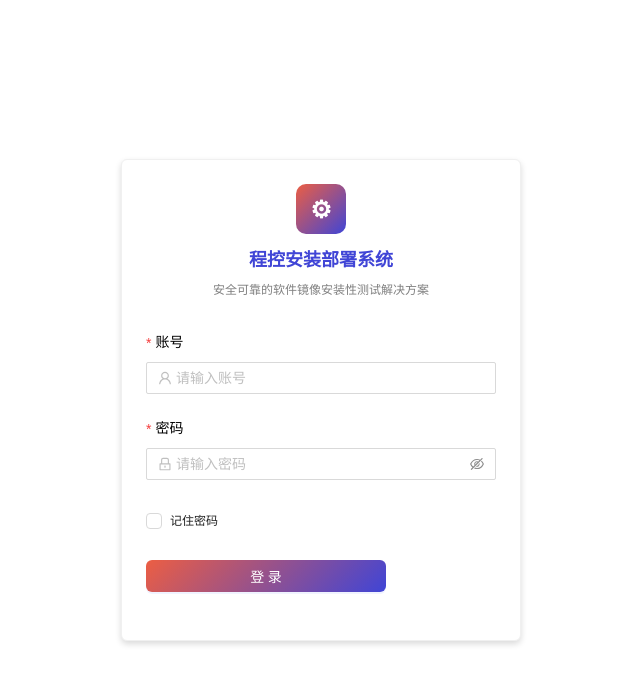
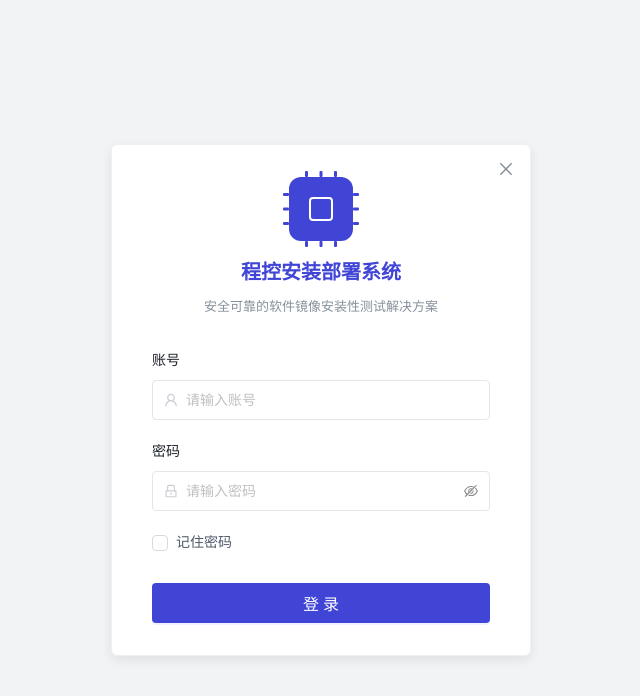
Before and after one commit to ooiooiooi/pcids, a React (Vite) app: page /#/login in a window 1280 px wide. Shown: the top 696 px of the page, without its empty margins (319-959 px from the left). Built offline with nearby package versions, Linux system fonts and the light colour scheme.

Commit message:
feat: 更新登录页面 UI 样式以匹配新原型设计

```diff
--- a/src/pages/Login/index.tsx
+++ b/src/pages/Login/index.tsx
@@ -1,7 +1,7 @@
 import { useState } from 'react'
 import { useNavigate } from 'react-router-dom'
 import { Form, Input, Button, Checkbox, Card, App as AntdApp } from 'antd'
-import { UserOutlined, LockOutlined } from '@ant-design/icons'
+import { UserOutlined, LockOutlined, CloseOutlined } from '@ant-design/icons'
 import { authApi } from '../../services/api'
 import { permissionApi } from '../../services/permission'
 import { usePermission } from '../../hooks'
@@ -58,76 +58,101 @@ const Login: React.FC = () => {
         display: 'flex',
         alignItems: 'center',
         justifyContent: 'center',
-        background: '#fff',
+        background: '#f2f3f5',
       }}
     >
       <Card
         style={{
-          width: 400,
+          width: 420,
           borderRadius: 6,
-          boxShadow: '0 3px 6px rgba(0,0,0,0.15)',
+          boxShadow: '0 4px 12px rgba(0,0,0,0.08)',
+          position: 'relative'
         }}
+        bodyStyle={{ padding: '32px 40px' }}
       >
+        <CloseOutlined style={{ position: 'absolute', top: 16, right: 16, fontSize: 16, color: '#86909c', cursor: 'pointer' }} />
+
         <div style={{ textAlign: 'center', marginBottom: 32 }}>
           <div style={{
-            width: 50, height: 50, margin: '0 auto 12px',
-            background: 'linear-gradient(135deg, #EC5E43 0%, #4045D6 100%)',
-            borderRadius: 10, display: 'flex', alignItems: 'center', justifyContent: 'center',
+            width: 64, height: 64, margin: '0 auto 16px',
+            background: '#4045D6',
+            borderRadius: 12, display: 'flex', alignItems: 'center', justifyContent: 'center',
+            position: 'relative'
           }}>
-            <span style={{ color: '#fff', fontSize: 24, fontWeight: 'bold' }}>⚙</span>
+            {/* CPU Style Icon */}
+            <div style={{ width: 24, height: 24, border: '2px solid #fff', borderRadius: 4, background: 'transparent' }}></div>
+            {/* Top pins */}
+            <div style={{ position: 'absolute', top: -6, left: '25%', width: 3, height: 6, background: '#4045D6', borderRadius: 1 }}></div>
+            <div style={{ position: 'absolute', top: -6, left: '50%', transform: 'translateX(-50%)', width: 3, height: 6, background: '#4045D6', borderRadius: 1 }}></div>
+            <div style={{ position: 'absolute', top: -6, right: '25%', width: 3, height: 6, background: '#4045D6', borderRadius: 1 }}></div>
+            {/* Bottom pins */}
+            <div style={{ position: 'absolute', bottom: -6, left: '25%', width: 3, height: 6, background: '#4045D6', borderRadius: 1 }}></div>
+            <div style={{ position: 'absolute', bottom: -6, left: '50%', transform: 'translateX(-50%)', width: 3, height: 6, background: '#4045D6', borderRadius: 1 }}></div>
+            <div style={{ position: 'absolute', bottom: -6, right: '25%', width: 3, height: 6, background: '#4045D6', borderRadius: 1 }}></div>
+            {/* Left pins */}
+            <div style={{ position: 'absolute', left: -6, top: '25%', width: 6, height: 3, background: '#4045D6', borderRadius: 1 }}></div>
+            <div style={{ position: 'absolute', left: -6, top: '50%', transform: 'translateY(-50%)', width: 6, height: 3, background: '#4045D6', borderRadius: 1 }}></div>
+            <div style={{ position: 'absolute', left: -6, bottom: '25%', width: 6, height: 3, background: '#4045D6', borderRadius: 1 }}></div>
+            {/* Right pins */}
+            <div style={{ position: 'absolute', right: -6, top: '25%', width: 6, height: 3, background: '#4045D6', borderRadius: 1 }}></div>
+            <div style={{ position: 'absolute', right: -6, top: '50%', transform: 'translateY(-50%)', width: 6, height: 3, background: '#4045D6', borderRadius: 1 }}></div>
+            <div style={{ position: 'absolute', right: -6, bottom: '25%', width: 6, height: 3, background: '#4045D6', borderRadius: 1 }}></div>
           </div>
-          <h2 style={{ marginBottom: 6, color: '#4045D6', fontSize: 18, fontWeight: 'bold', fontFamily: 'Microsoft YaHei' }}>
+          <h2 style={{ marginBottom: 8, color: '#4045D6', fontSize: 20, fontWeight: 'bold', fontFamily: 'Microsoft YaHei' }}>
             程控安装部署系统
           </h2>
-          <p style={{ color: 'rgba(0, 0, 0, 0.5)', fontSize: 12, fontFamily: 'AlibabaPuHuiTi' }}>
+          <p style={{ color: '#86909c', fontSize: 13, fontFamily: 'PingFang SC', margin: 0 }}>
             安全可靠的软件镜像安装性测试解决方案
           </p>
         </div>
 
-        <Form layout="vertical" onFinish={onFinish}>
+        <Form layout="vertical" onFinish={onFinish} requiredMark={false}>
           <Form.Item
             name="account"
-            label={<span style={{ color: '#000', fontSize: 14, fontFamily: 'PingFang SC' }}>账号</span>}
+            label={<span style={{ color: '#1d2129', fontSize: 14, fontWeight: 500, fontFamily: 'PingFang SC' }}>账号</span>}
             rules={[{ required: true, message: '请输入账号' }]}
+            style={{ marginBottom: 20 }}
           >
             <Input
-              prefix={<UserOutlined style={{ color: 'rgba(0,0,0,0.25)' }} />}
+              prefix={<UserOutlined style={{ color: '#c9cdd4', marginRight: 4 }} />}
               placeholder="请输入账号"
-              style={{ height: 32, borderRadius: 2 }}
+              style={{ height: 40, borderRadius: 4, borderColor: '#e5e6eb' }}
             />
           </Form.Item>
 
           <Form.Item
             name="password"
-            label={<span style={{ color: '#000', fontSize: 14, fontFamily: 'PingFang SC' }}>密码</span>}
+            label={<span style={{ color: '#1d2129', fontSize: 14, fontWeight: 500, fontFamily: 'PingFang SC' }}>密码</span>}
             rules={[{ required: true, message: '请输入密码' }]}
+            style={{ marginBottom: 16 }}
           >
             <Input.Password
-              prefix={<LockOutlined style={{ color: 'rgba(0,0,0,0.25)' }} />}
+              prefix={<LockOutlined style={{ color: '#c9cdd4', marginRight: 4 }} />}
               placeholder="请输入密码"
-              style={{ height: 32, borderRadius: 2 }}
+              style={{ height: 40, borderRadius: 4, borderColor: '#e5e6eb' }}
             />
           </Form.Item>
 
-          <Form.Item>
+          <Form.Item style={{ marginBottom: 24 }}>
             <Checkbox checked={remember} onChange={(e) => setRemember(e.target.checked)}
-              style={{ fontFamily: 'Microsoft YaHei', fontSize: 12 }}>
+              style={{ fontFamily: 'PingFang SC', fontSize: 14, color: '#4e5969' }}>
               记住密码
             </Checkbox>
           </Form.Item>
 
-          <Form.Item>
+          <Form.Item style={{ marginBottom: 0 }}>
             <Button
               type="primary"
               htmlType="submit"
               loading={loading}
+              block
               style={{
-                width: 240,
-                background: 'linear-gradient(135deg, #EC5E43 0%, #4045D6 100%)',
+                background: '#4045D6',
                 border: 'none',
-                height: 32,
-                borderRadius: 6,
-                fontSize: 14,
+                height: 40,
+                borderRadius: 4,
+                fontSize: 16,
+                fontWeight: 500,
                 fontFamily: 'PingFang SC',
                 color: '#fff',
               }}
```
